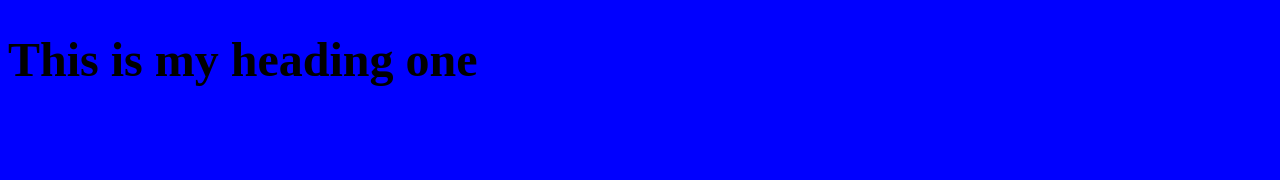
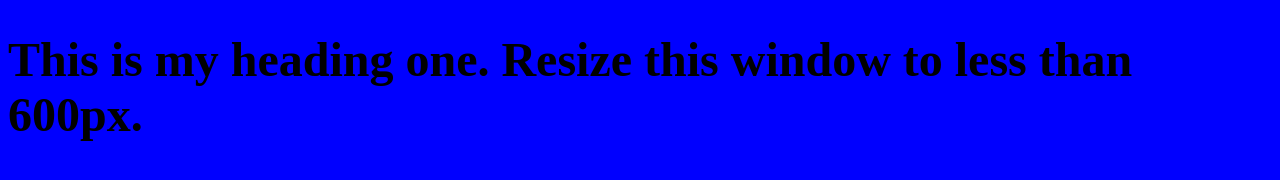
Before and after one commit to RudyOnRails/media-query-example, a plain HTML site: page index.html in a window 1280 px wide. Drawn offline with Linux system fonts and the light colour scheme.

Commit message:
updated h1

```diff
--- a/index.html
+++ b/index.html
@@ -7,6 +7,6 @@
   </head>
 
   <body>
-    <h1>This is my heading one</h1>
+    <h1>This is my heading one. Resize this window to less than 600px.</h1>
   </body>
 </html>
```
